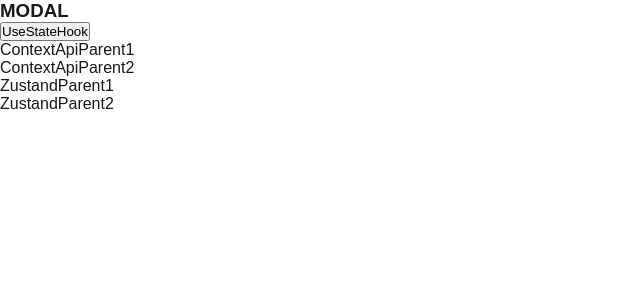
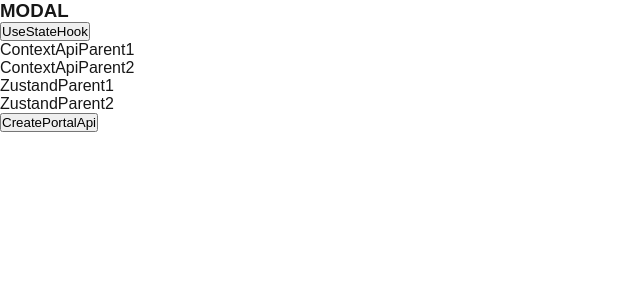
Before and after one commit to yeonhwakim/next-modal, a Next.js app: page / in a window 1280 px wide. Shown: the top 300 px of the page, without its empty margins (0-640 px from the left). Built offline with nearby package versions, Linux system fonts and the light colour scheme.

Commit message:
createPortalApi로 modal 띄우기

```diff
--- /dev/null
+++ b/src/app/_component/CreatePortalApi.tsx
@@ -0,0 +1,21 @@
+"use client";
+
+import { useState } from "react";
+import PortalModal from "./PortalModal";
+import Modal from "../_component/Modal";
+
+export default function CreatePortalApi() {
+  const [isOpen, setIsOpen] = useState(false);
+
+  return (
+    <div>
+      <button onClick={() => setIsOpen(true)}>CreatePortalApi</button>
+      {/* <div id="portal" />  원하는곳에 넣기 */}
+      {isOpen && (
+        <PortalModal>
+          <Modal onClose={() => setIsOpen(false)} />
+        </PortalModal>
+      )}
+    </div>
+  );
+}
--- /dev/null
+++ b/src/app/_component/PortalModal.tsx
@@ -0,0 +1,14 @@
+import { createPortal } from "react-dom";
+
+type Props = {
+  children: React.ReactNode;
+};
+
+export default function PortalModal({ children }: Props) {
+  if (typeof window === "undefined") {
+    return null;
+  }
+
+  const node = document.getElementById("portal") as Element;
+  return createPortal(children, node);
+}
--- a/src/app/layout.tsx
+++ b/src/app/layout.tsx
@@ -32,6 +32,7 @@
           {children}
           <ContextApiModal />
           <ZustandLibModal />
+          <div id="portal" />
         </ModalProvider>
       </body>
     </html>
--- a/src/app/page.tsx
+++ b/src/app/page.tsx
@@ -1,5 +1,6 @@
 import Link from "next/link";
 import UseStateHook from "./_component/UseStateHook";
+import CreatePortalApi from "./_component/CreatePortalApi";
 
 export default function Home() {
   return (
@@ -13,6 +14,8 @@
       <Link href="/ZustandLibParent1">ZustandParent1</Link>
       <br />
       <Link href="/ZustandLibParent2">ZustandParent2</Link>
+      <br />
+      <CreatePortalApi />
     </>
   );
 }
```
